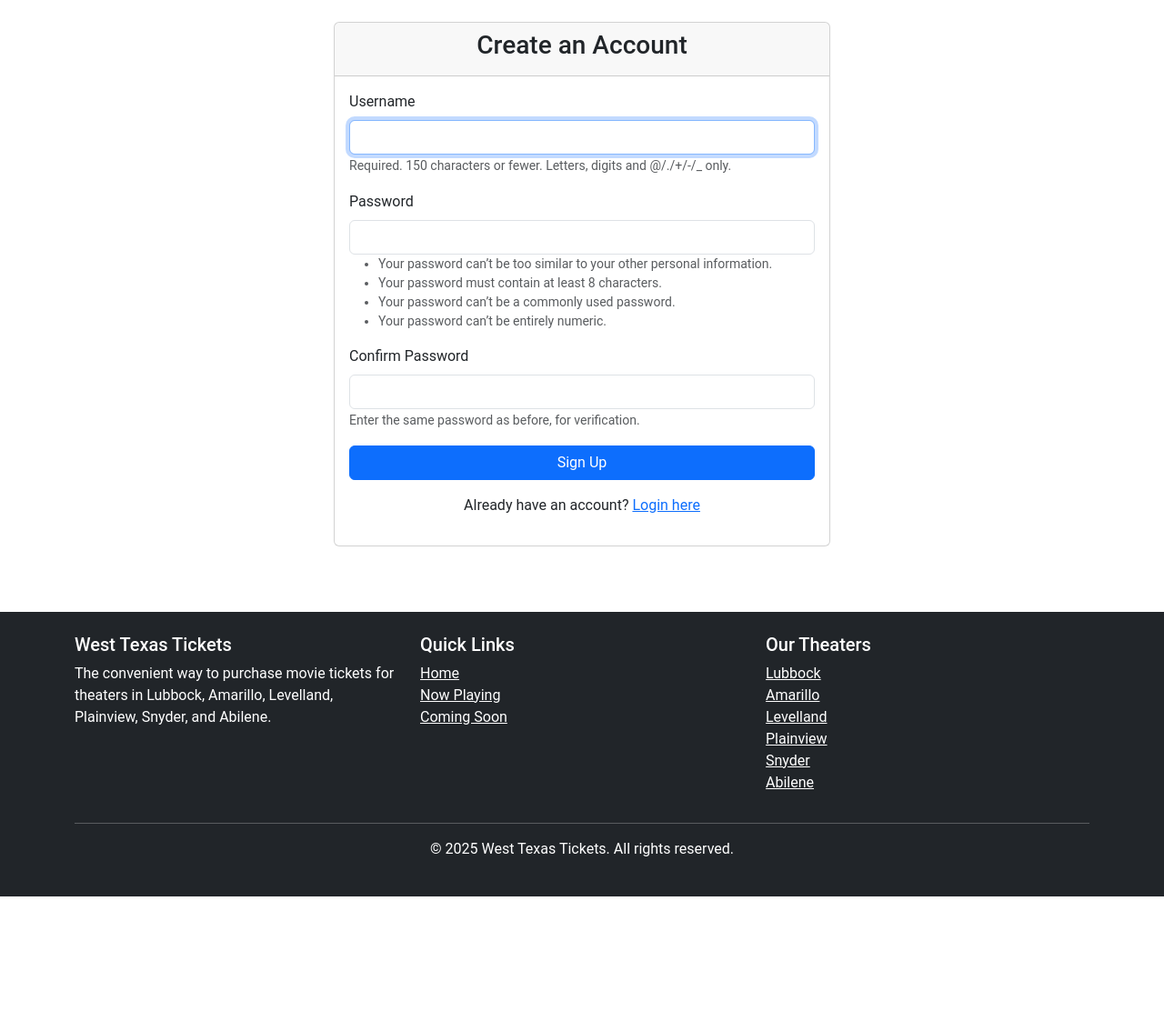
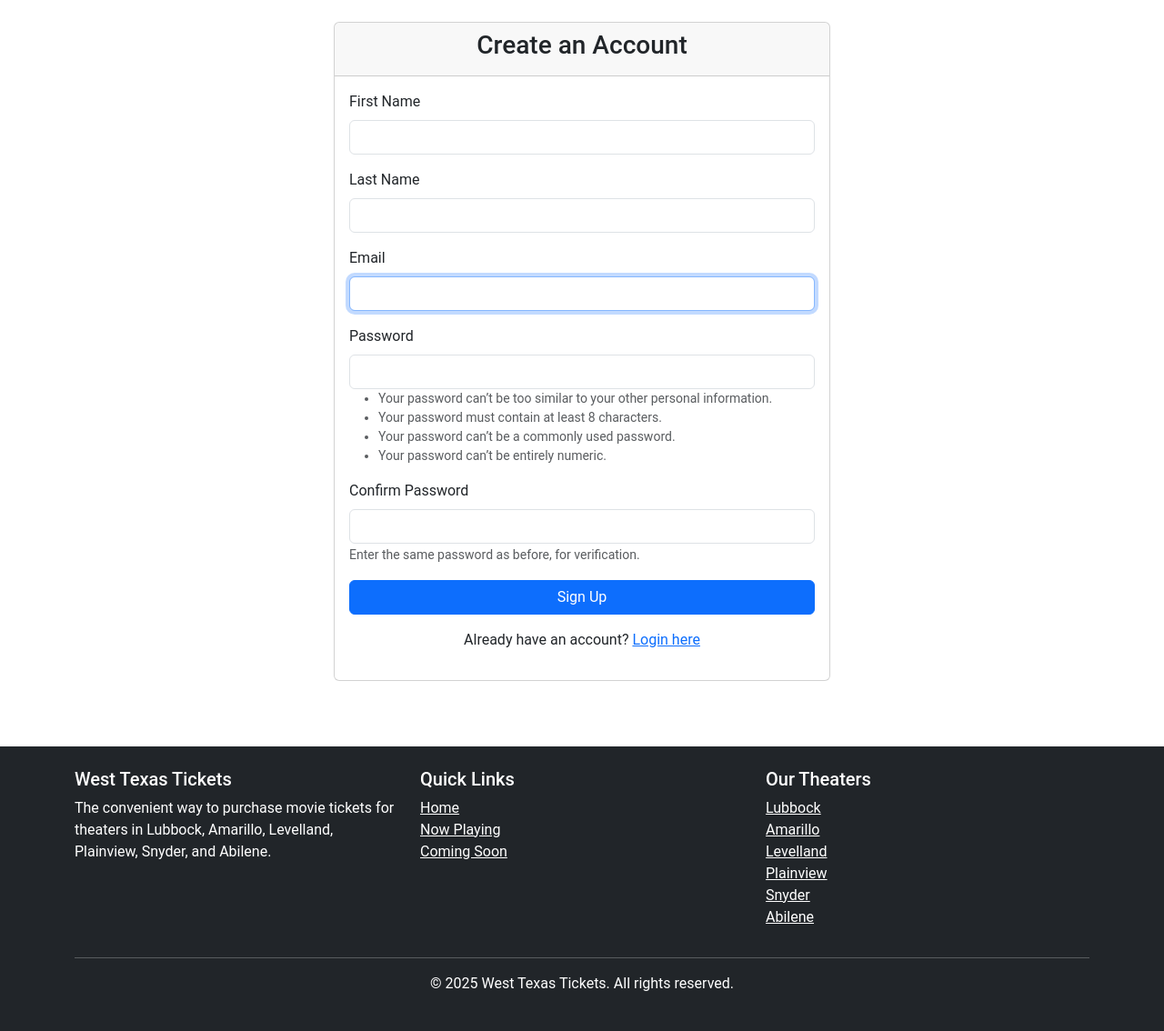
Before and after one commit to LoFerris8/west-texas-tickets, a Django app: page /signup/ in a window 1280 px wide. Shown: the part 56-1190 px from the top of the page at 91% size. Before the commit the page ends 1042 px from the top, so only its background shows below. Run offline with Django 5.2, Linux system fonts and the light colour scheme; data comes from the database, SQL or seed files in the repository.

Commit message:
fix login and signup to use email

```diff
--- a/Ticketing/forms.py
+++ b/Ticketing/forms.py
@@ -1,7 +1,7 @@
 from django import forms
 from .models import UserProfile, Review, Showtime, Movie, Theater, Ticket
 from django.core.validators import MaxValueValidator, MinValueValidator
-from django.contrib.auth.forms import UserCreationForm
+from django.contrib.auth.forms import UserCreationForm, AuthenticationForm
 from django.contrib.auth.models import User
 
 class CustomUserCreationForm(UserCreationForm):
@@ -16,7 +16,18 @@ class CustomUserCreationForm(UserCreationForm):
 
     class Meta:
         model = User
-        fields = ('username', 'email', 'password1', 'password2')
+        fields = ('first_name', 'last_name', 'username', 'password1', 'password2')
+
+
+class CustomAuthenticationForm(AuthenticationForm):
+    username = forms.CharField(
+        widget=forms.TextInput(attrs={'class': 'form-control', 'placeholder': 'Enter your email'}),
+        label="Email"
+    )
+    password = forms.CharField(
+        widget=forms.PasswordInput(attrs={'class': 'form-control', 'placeholder': 'Enter your password'}),
+        label="Password"
+    )
 
 class UserProfileForm(forms.ModelForm):
     class Meta:
--- a/Ticketing/views.py
+++ b/Ticketing/views.py
@@ -1,12 +1,12 @@
 from django.shortcuts import render, redirect, get_object_or_404
 from django.contrib.auth import login, authenticate, logout
 from django.contrib.auth.decorators import login_required, user_passes_test
-from django.contrib.auth.forms import UserCreationForm, AuthenticationForm
+from django.contrib.auth.forms import UserCreationForm
 from django.contrib import messages
 from django.db.models import Sum, Count, Q, Avg
 from django.utils import timezone
 import uuid
-from .forms import CustomUserCreationForm, MovieForm, TheaterForm, UserProfileAdminForm, ReviewAdminForm, TicketAdminForm
+from .forms import CustomUserCreationForm, MovieForm, TheaterForm, UserProfileAdminForm, ReviewAdminForm, TicketAdminForm, CustomAuthenticationForm
 
 from .models import Movie, Theater, Showtime, Ticket, Review, UserProfile, User
 from .forms import UserProfileForm, ReviewForm, TicketPurchaseForm, ShowtimeForm
@@ -25,13 +25,13 @@ def home(request):
 
 def login_view(request):
     if request.method == 'POST':
-        form = AuthenticationForm(data=request.POST)
+        form = CustomAuthenticationForm(data=request.POST)
         if form.is_valid():
             user = form.get_user()
             login(request, user)
             return redirect('home')
     else:
-        form = AuthenticationForm()
+        form = CustomAuthenticationForm()
     return render(request, 'auth/login.html', {'form': form})
 
 def signup_view(request):
--- a/templates/auth/profile.html
+++ b/templates/auth/profile.html
@@ -15,13 +15,13 @@
                     {% csrf_token %}
 
                     <div class="mb-3">
-                        <label class="form-label">Username</label>
-                        <input type="text" class="form-control" value="{{ user.username }}" readonly>
+                        <label class="form-label">Name</label>
+                        <input type="text" class="form-control" value="{{ user.first_name }} {{ user.last_name }}" readonly>
                     </div>
 
                     <div class="mb-3">
                         <label class="form-label">Email</label>
-                        <input type="email" class="form-control" value="{{ user.email }}" readonly>
+                        <input type="email" class="form-control" value="{{ user.username }}" readonly>
                     </div>
 
                     <div class="mb-3">
--- a/templates/auth/signup.html
+++ b/templates/auth/signup.html
@@ -22,9 +22,25 @@
                     {% endif %}
 
                     <div class="mb-3">
-                        <label for="{{ form.username.id_for_label }}" class="form-label">Username</label>
+                        <label for="{{ form.first_name.id_for_label }}" class="form-label">First Name</label>
+                        {{ form.first_name }}
+                        {% if form.first_name.help_text %}
+                        <small class="form-text text-muted">{{ form.first_name.help_text }}</small>
+                        {% endif %}
+                    </div>
+
+                    <div class="mb-3">
+                        <label for="{{ form.last_name.id_for_label }}" class="form-label">Last Name</label>
+                        {{ form.last_name }}
+                        {% if form.last_name.help_text %}
+                        <small class="form-text text-muted">{{ form.last_name.help_text }}</small>
+                        {% endif %}
+                    </div>
+
+                    <div class="mb-3">
+                        <label for="{{ form.username.id_for_label }}" class="form-label">Email</label>
                         {{ form.username }}
-                        {% if form.username.help_text %}
+                        {% if form.email.help_text %}
                         <small class="form-text text-muted">{{ form.username.help_text }}</small>
                         {% endif %}
                     </div>
--- a/templates/base.html
+++ b/templates/base.html
@@ -35,7 +35,7 @@
                     {% if user.is_authenticated %}
                         <li class="nav-item dropdown">
                             <a class="nav-link dropdown-toggle" href="#" id="userDropdown" role="button" data-bs-toggle="dropdown">
-                                {{ user.username }}
+                                {{ user.first_name }}
                             </a>
                             <ul class="dropdown-menu dropdown-menu-end">
                                 <li><a class="dropdown-item" href="{% url 'profile' %}">My Profile</a></li>
```
Also changed, not shown: templates/auth/login.html (+7 -1 lines).
